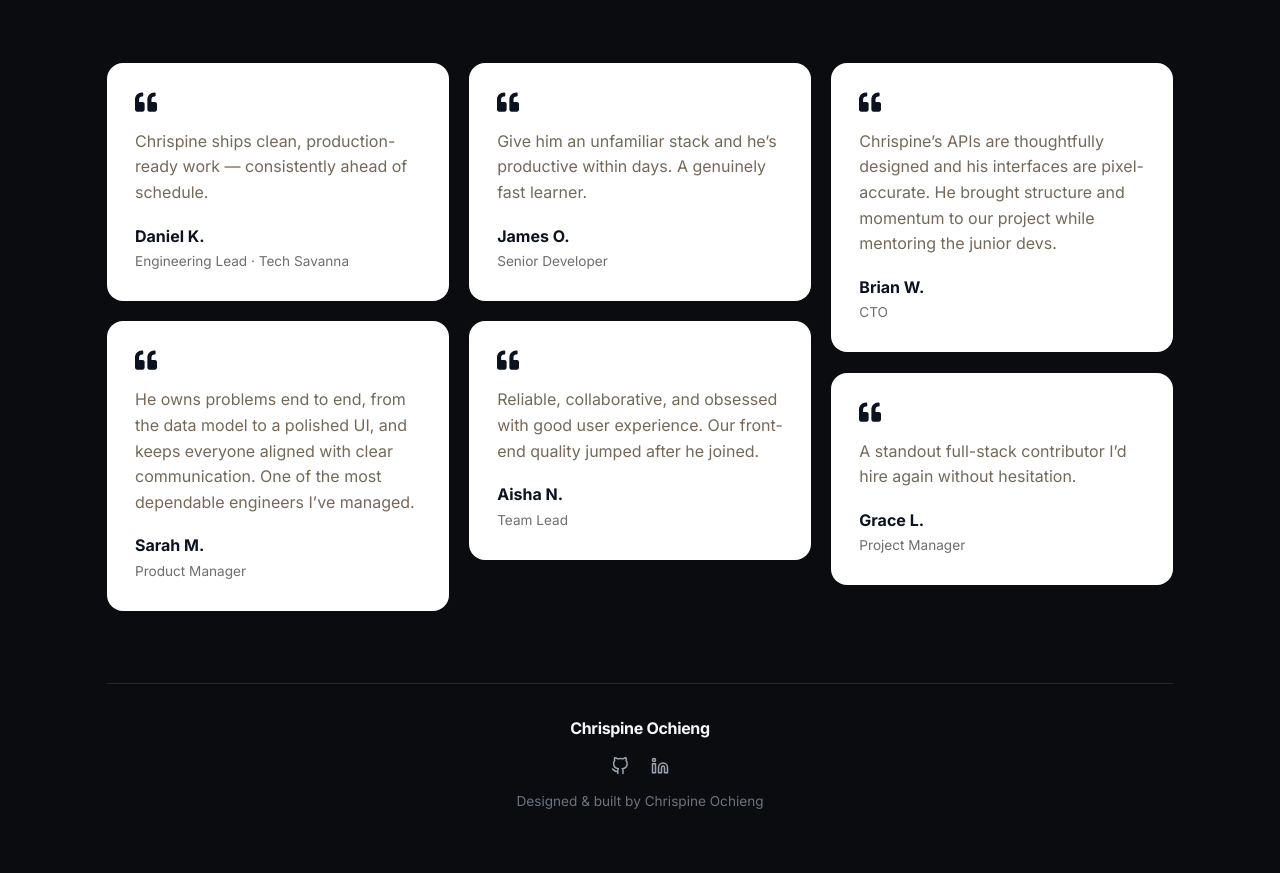
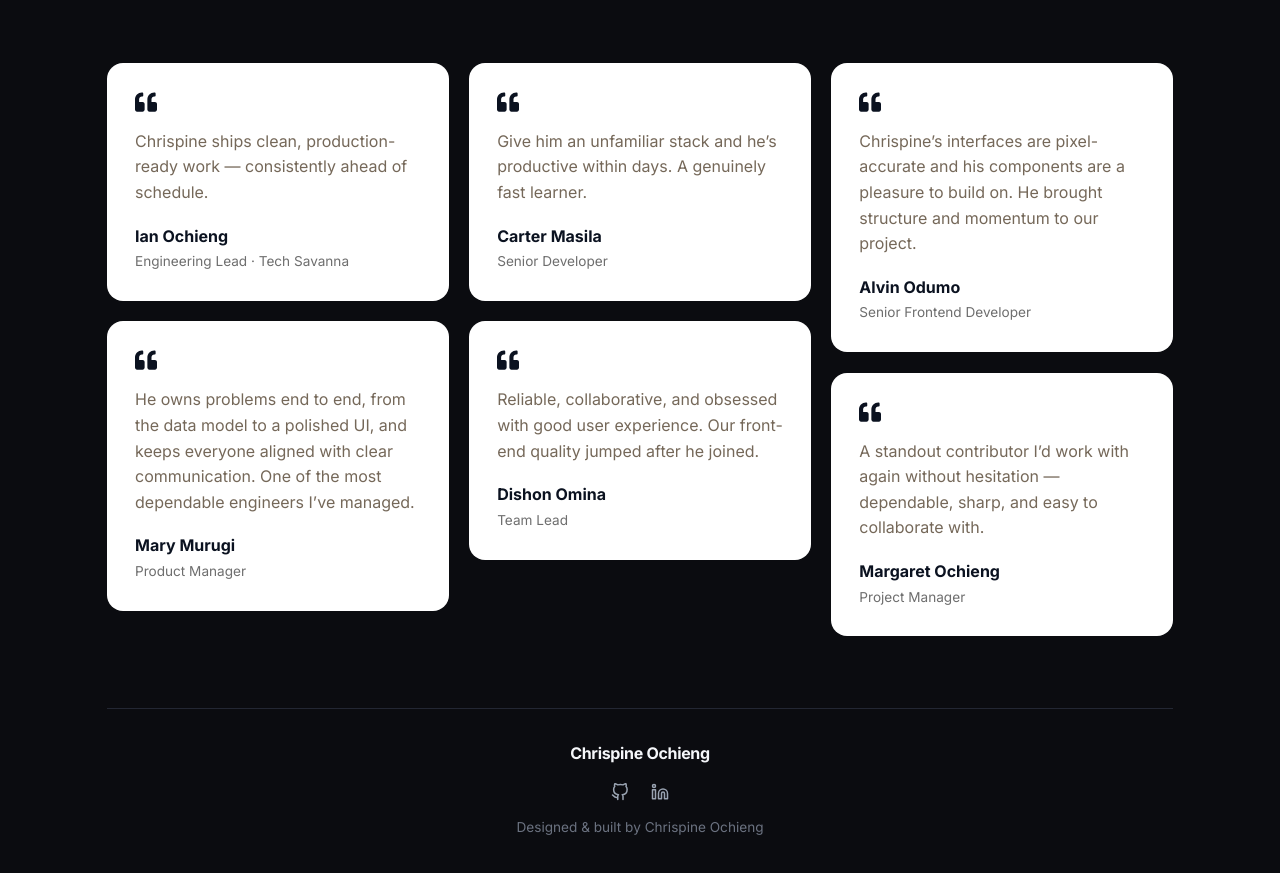
Before and after one commit to Kpine-MO/portfolio, a React (Create React App) app: page / in a window 1280 px wide. Shown: the part 3500-4373 px from the top of the page. Built offline with nearby package versions, Linux system fonts and the light colour scheme; a web font is replaced by a local one.

Commit message:
Update employer references with real names

```diff
--- a/src/Components/References/References.js
+++ b/src/Components/References/References.js
@@ -3,36 +3,36 @@ import "./References.css";
 import { FaQuoteLeft } from "react-icons/fa";
 import { FiGithub, FiLinkedin } from "react-icons/fi";
 
-// Placeholder employer references — swap for real ones.
+// Employer references.
 const REFERENCES = [
   {
     text: "Chrispine ships clean, production-ready work — consistently ahead of schedule.",
-    name: "Daniel K.",
+    name: "Ian Ochieng",
     role: "Engineering Lead · Tech Savanna",
   },
   {
     text: "He owns problems end to end, from the data model to a polished UI, and keeps everyone aligned with clear communication. One of the most dependable engineers I’ve managed.",
-    name: "Sarah M.",
+    name: "Mary Murugi",
     role: "Product Manager",
   },
   {
     text: "Give him an unfamiliar stack and he’s productive within days. A genuinely fast learner.",
-    name: "James O.",
+    name: "Carter Masila",
     role: "Senior Developer",
   },
   {
     text: "Reliable, collaborative, and obsessed with good user experience. Our front-end quality jumped after he joined.",
-    name: "Aisha N.",
+    name: "Dishon Omina",
     role: "Team Lead",
   },
   {
-    text: "Chrispine’s APIs are thoughtfully designed and his interfaces are pixel-accurate. He brought structure and momentum to our project while mentoring the junior devs.",
-    name: "Brian W.",
-    role: "CTO",
+    text: "Chrispine’s interfaces are pixel-accurate and his components are a pleasure to build on. He brought structure and momentum to our project.",
+    name: "Alvin Odumo",
+    role: "Senior Frontend Developer",
   },
   {
-    text: "A standout full-stack contributor I’d hire again without hesitation.",
-    name: "Grace L.",
+    text: "A standout contributor I’d work with again without hesitation — dependable, sharp, and easy to collaborate with.",
+    name: "Margaret Ochieng",
     role: "Project Manager",
   },
 ];
```
